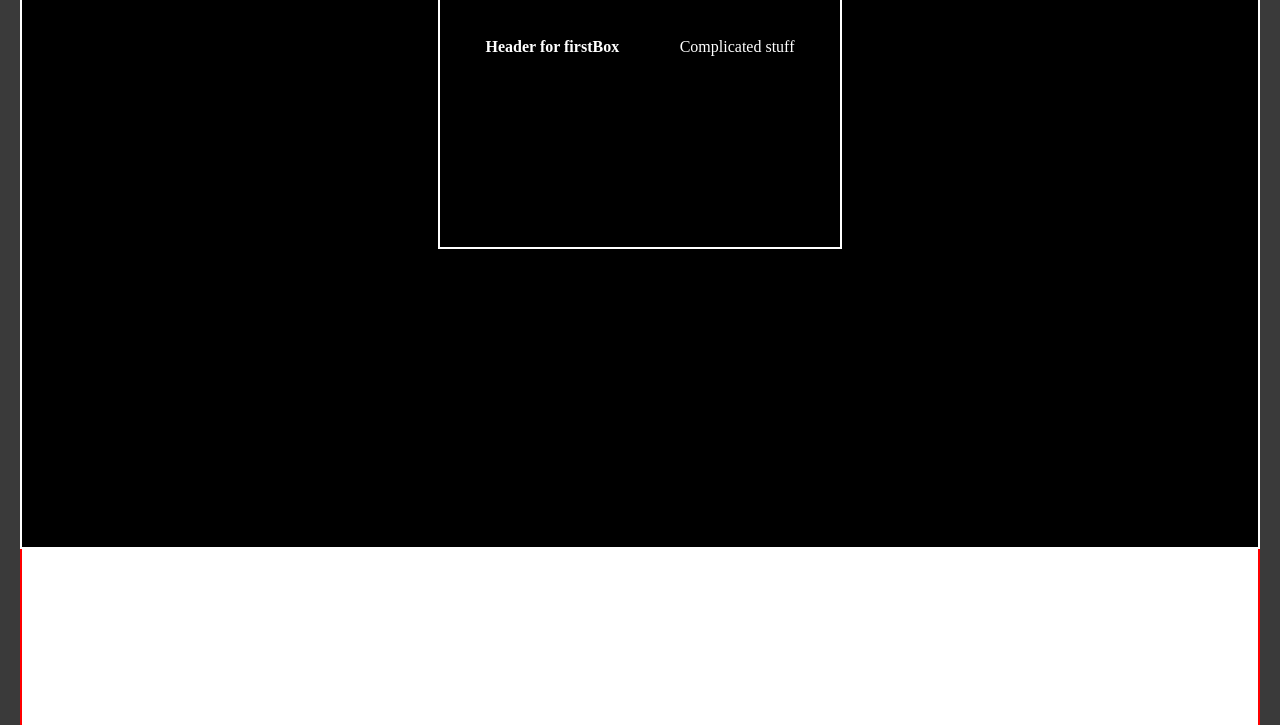
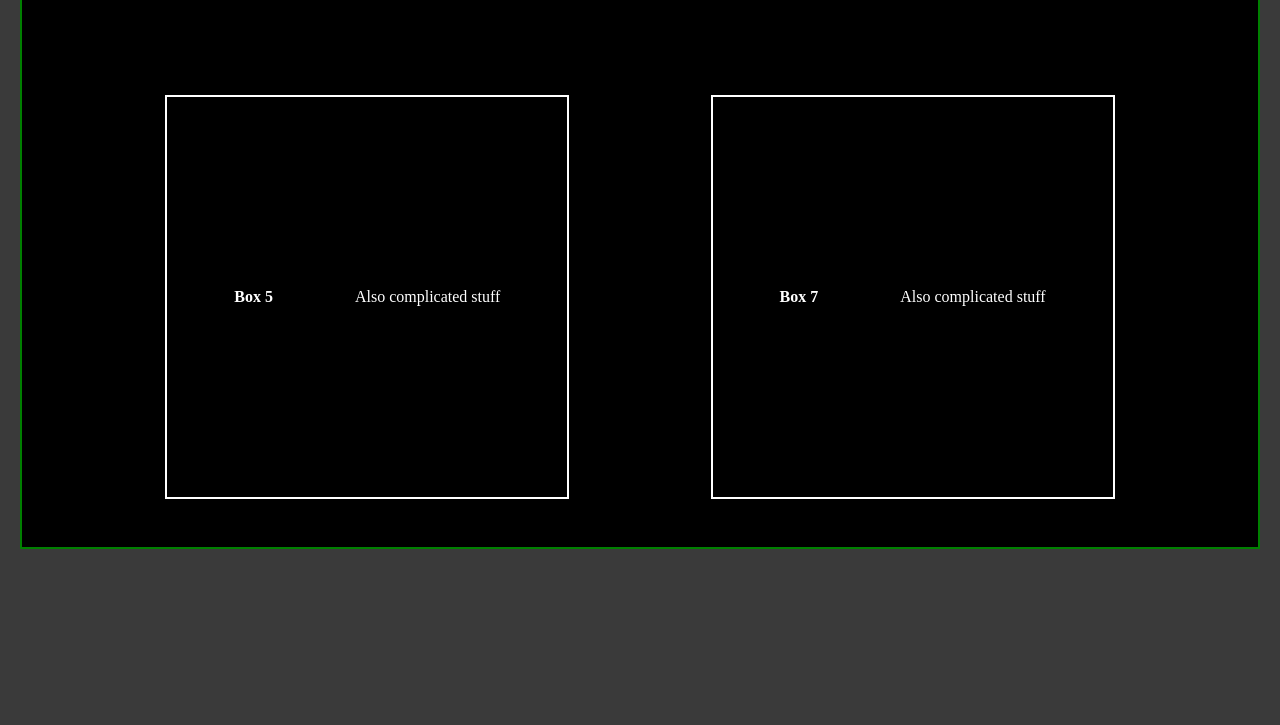
Before and after one commit to mantaCrew/My-Progress, a plain HTML site: page changes/index.html in a window 1280 px wide. Shown: the part 475-1200 px from the top of the page. After the commit the page ends 1044 px from the top, so only its background shows below. Drawn offline with Linux system fonts and the light colour scheme.

Commit message:
Right where I want 'em
Got those four boxes right where I wanted them.
However, noticing it actually looks worse than
I was expecting.
It does look better not at 3440 x 1440 lol I have
some sizing to work on when changing resolution.
Still learning!

```diff
--- a/changes/css/style.css
+++ b/changes/css/style.css
@@ -173,8 +173,11 @@ ol {
     }
 
     .fourRow {
+        background-color: black;
         display: flex;
         outline: 2px solid green;
+        justify-content: space-evenly;
+
     }
 
     .fourthBox {
@@ -203,7 +206,6 @@ ol {
         min-height: 500px;
         justify-content: center;
         align-items: center;
-        outline: 2px solid red;
     }
 
     .meee {
```
Also changed, not shown: changes/index.html (+2 -1 lines).
